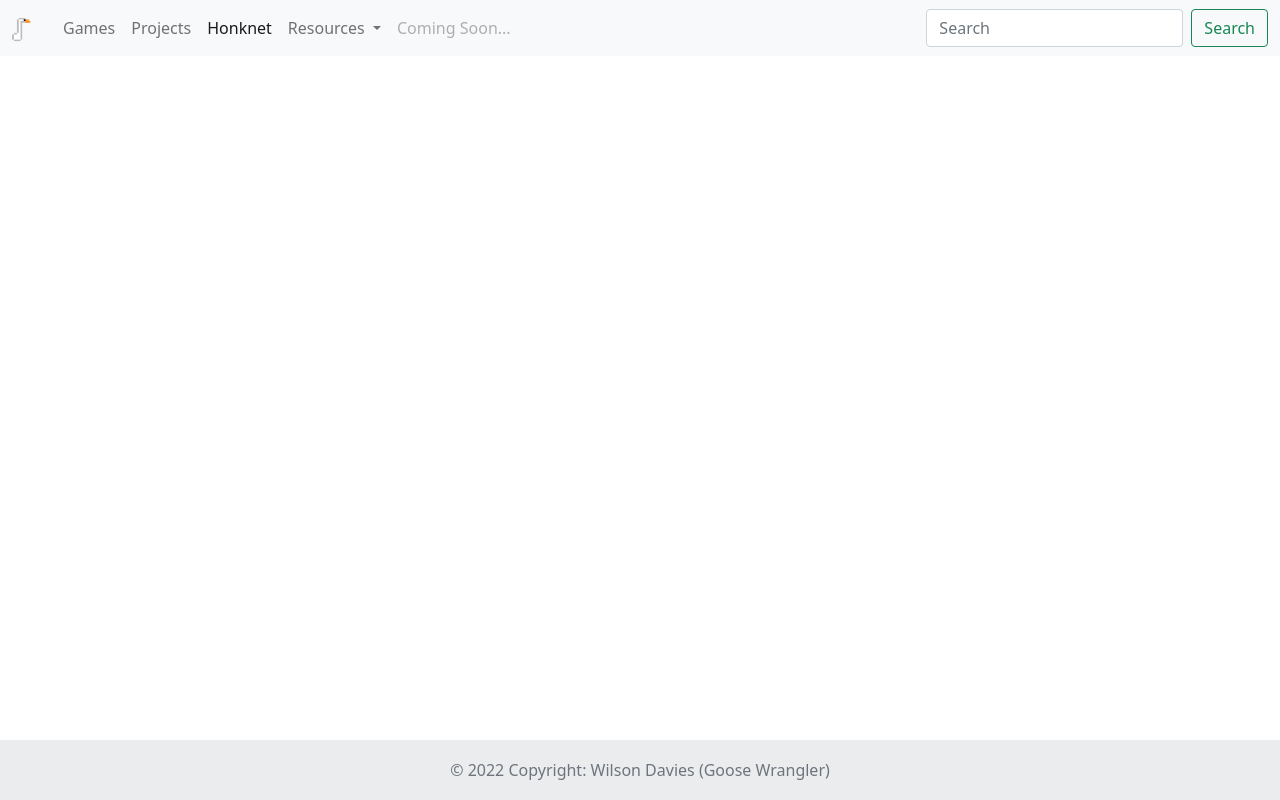
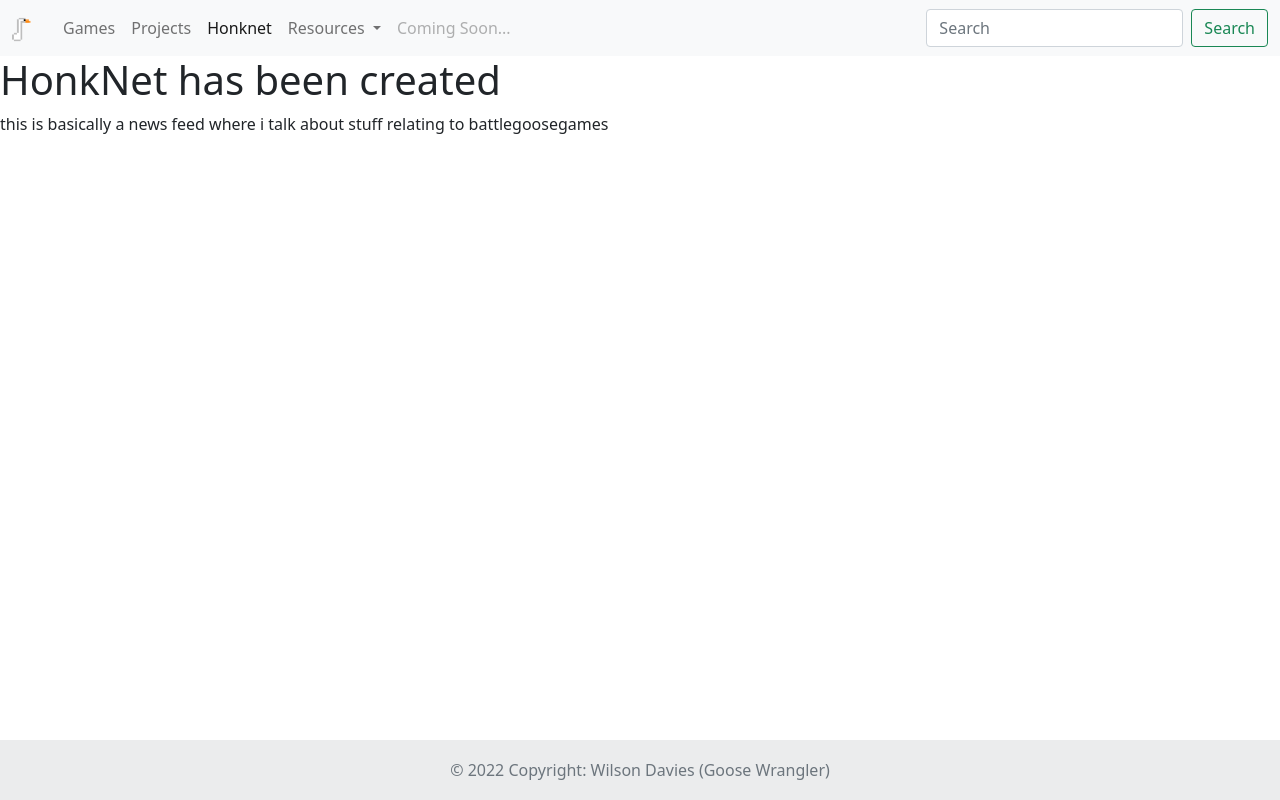
Before and after one commit to BattleGooseGames/BattleGooseGames, a plain HTML site: page honknet/index.html in a window 1280 px wide. Drawn offline with nearby package versions, Linux system fonts and the light colour scheme.

Commit message:
article written

```diff
--- a/honknet/index.html
+++ b/honknet/index.html
@@ -67,6 +67,15 @@
       </div>
     </div>
   </nav>
+  <!--articles and news-->
+  <div>
+    <!--START Sept 11th 2022-->
+    <div>
+      <h1>HonkNet has been created</h1>
+      <p>this is basically a news feed where i talk about stuff relating to battlegoosegames</p>
+    </div>
+    <!--END Sept 11th 2022-->
+  </div>
   <!-- Navigation Bar [END] -->
       <!-- Footer [BEGIN] -->
       <footer class="footer text-center text-lg-start bg-light text-muted">
```
